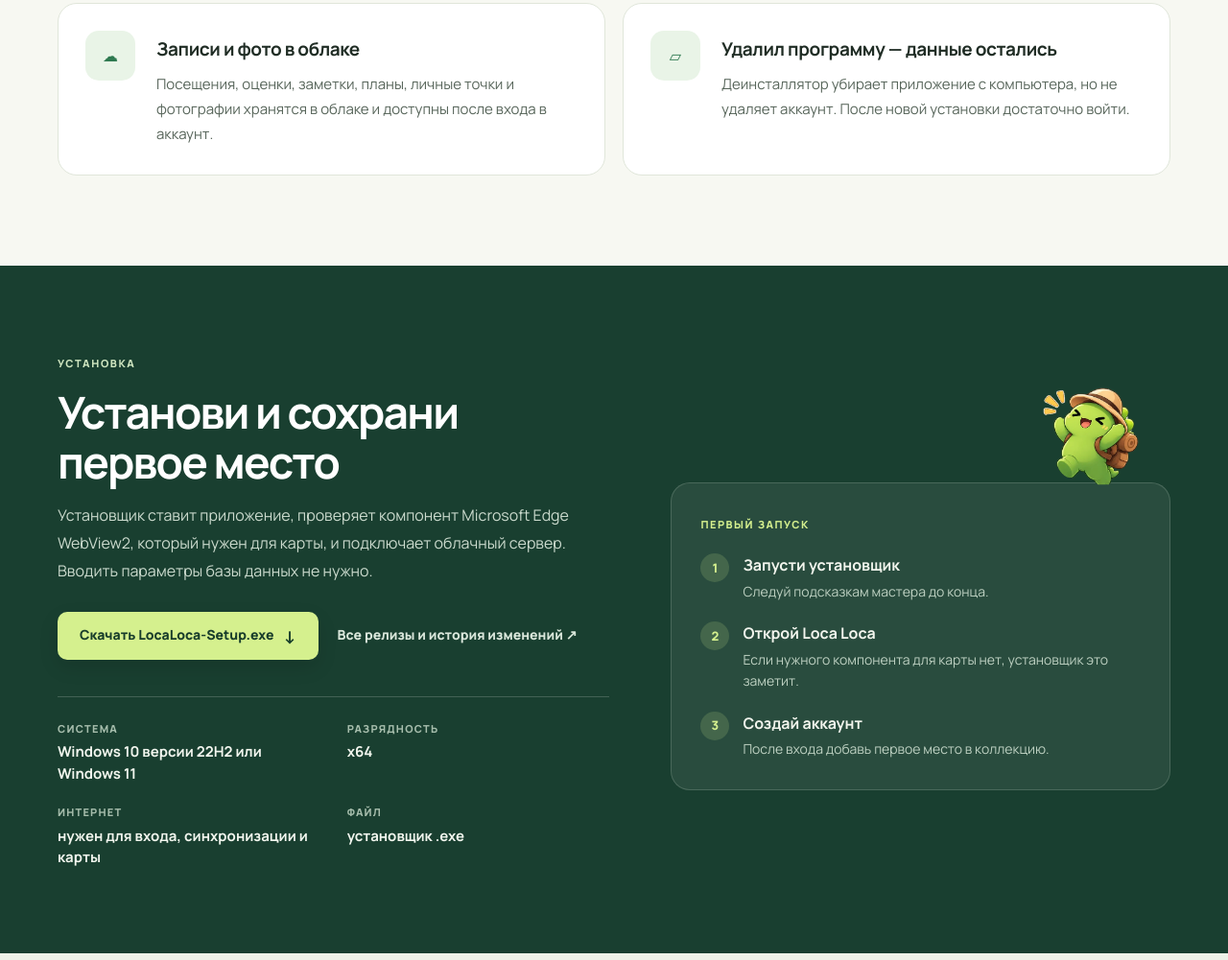
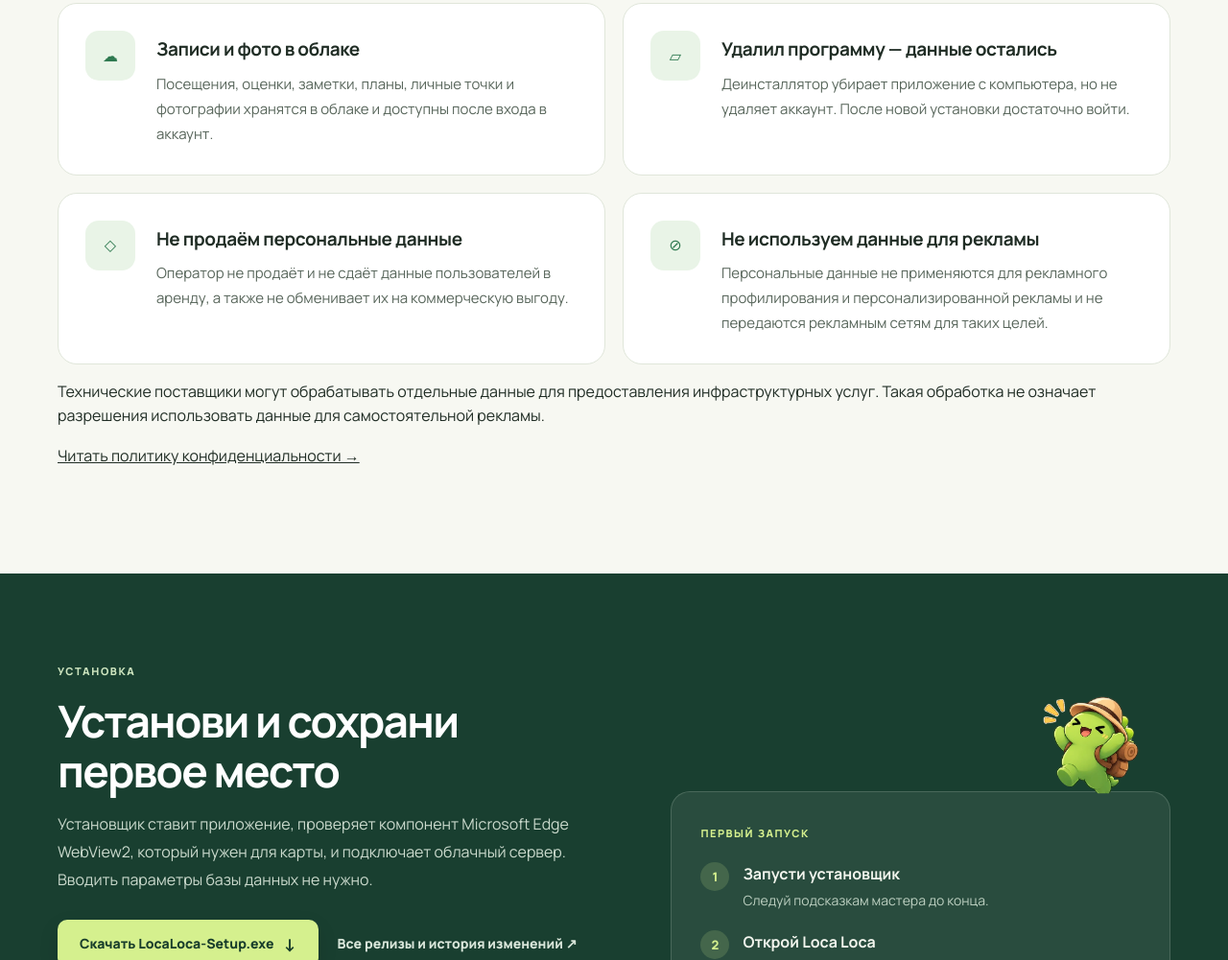
Before and after one commit to teofobiaa/LocaLoca, a plain HTML site: page site/index.html in a window 1280 px wide. Shown: the part 6015-7016 px from the top of the page at 96% size. Drawn offline with Linux system fonts and the light colour scheme.

Commit message:
feat(site): disclose privacy and advertising commitments

```diff
--- a/site/index.html
+++ b/site/index.html
@@ -160,7 +160,11 @@
         <article class="data-card"><div class="data-icon" aria-hidden="true">◇</div><h3>Защищённая связь</h3><p>Приложение общается с сервером по протоколу HTTPS. Параметры базы данных не нужно вводить в установщик.</p></article>
         <article class="data-card"><div class="data-icon" aria-hidden="true">☁</div><h3>Записи и фото в облаке</h3><p>Посещения, оценки, заметки, планы, личные точки и фотографии хранятся в облаке и доступны после входа в аккаунт.</p></article>
         <article class="data-card"><div class="data-icon" aria-hidden="true">▱</div><h3>Удалил программу — данные остались</h3><p>Деинсталлятор убирает приложение с компьютера, но не удаляет аккаунт. После новой установки достаточно войти.</p></article>
+        <article class="data-card"><div class="data-icon" aria-hidden="true">◇</div><h3>Не продаём персональные данные</h3><p>Оператор не продаёт и не сдаёт данные пользователей в аренду, а также не обменивает их на коммерческую выгоду.</p></article>
+        <article class="data-card"><div class="data-icon" aria-hidden="true">⊘</div><h3>Не используем данные для рекламы</h3><p>Персональные данные не применяются для рекламного профилирования и персонализированной рекламы и не передаются рекламным сетям для таких целей.</p></article>
       </div>
+      <p class="data-privacy-note">Технические поставщики могут обрабатывать отдельные данные для предоставления инфраструктурных услуг. Такая обработка не означает разрешения использовать данные для самостоятельной рекламы.</p>
+      <p class="data-privacy-link"><a href="privacy.html">Читать политику конфиденциальности →</a></p>
     </section>
 
     <section class="install-section" id="install" aria-labelledby="installTitle"><div class="wrap install-layout">
```
